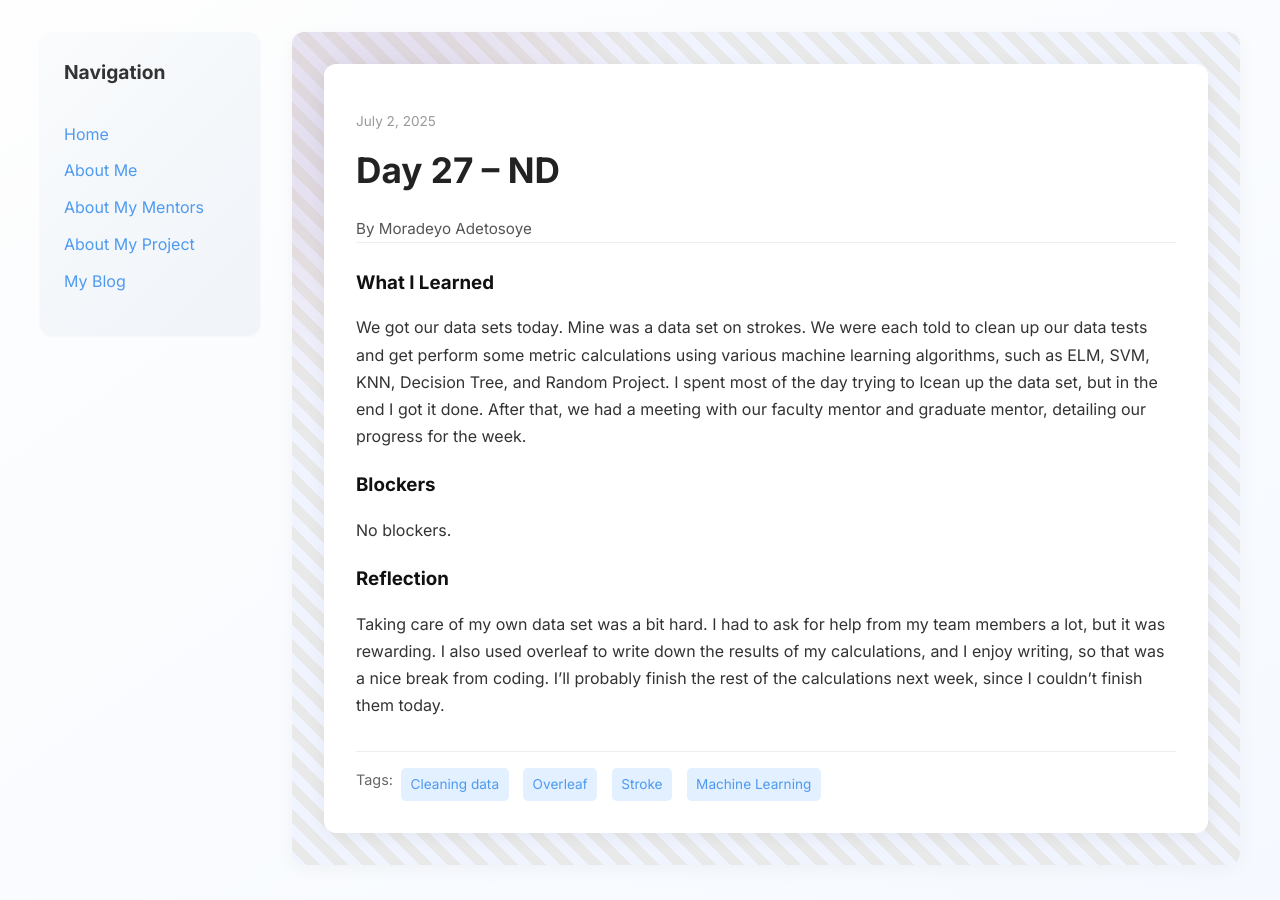
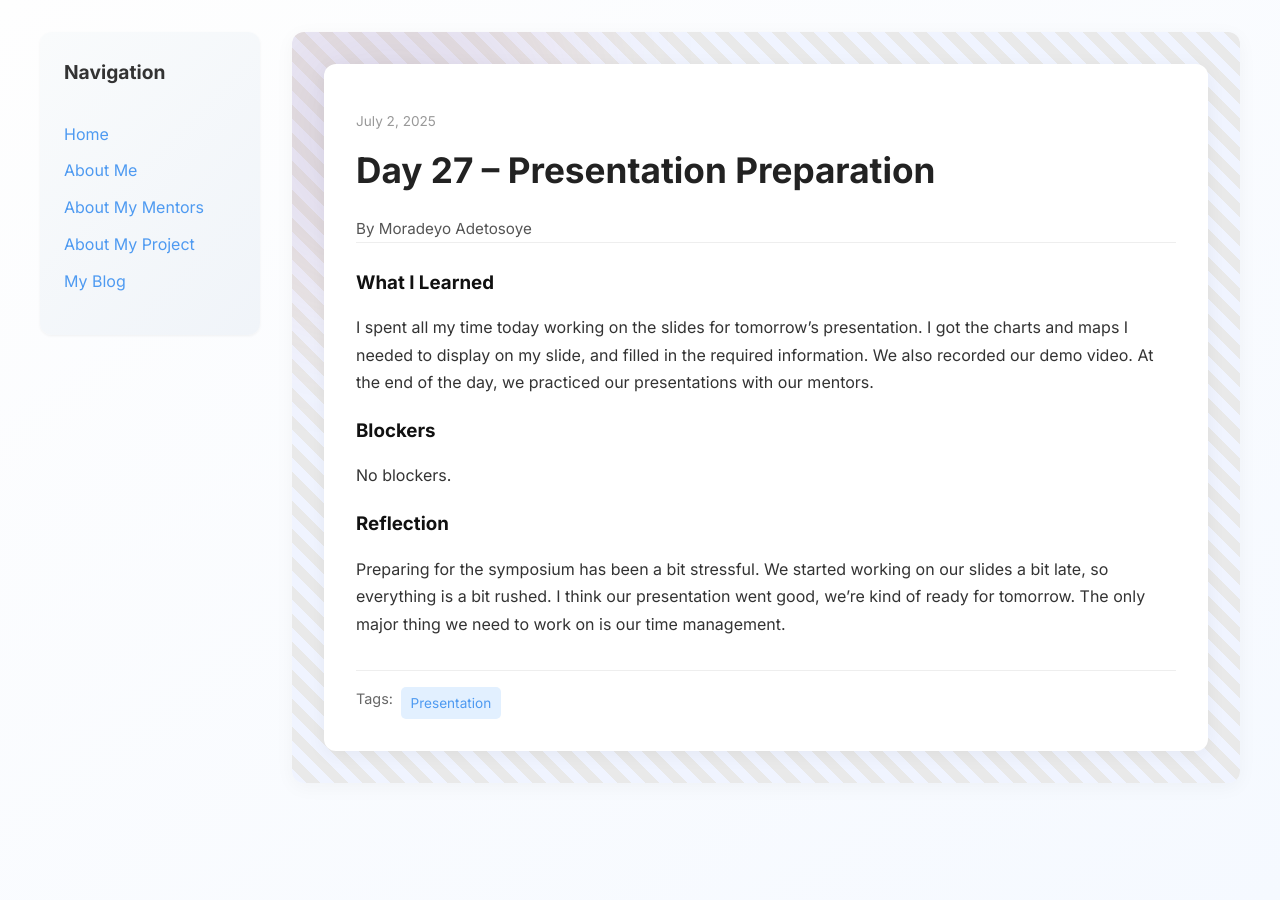
Before and after one commit to Deyo101/deyo101.github.io, a Jekyll site: the page built from _posts/2025-07-02-day-27.md, in a window 1280 px wide. Built offline with Jekyll 4.4.1, drawn with Linux system fonts in a browser that asks for light colours.

Commit message:
Update 2025-07-02-day-27.md

```diff
--- a/_posts/2025-07-02-day-27.md
+++ b/_posts/2025-07-02-day-27.md
@@ -1,17 +1,17 @@
 ---
 layout: post
-title: "Day 27 – ND"
+title: "Day 27 – Presentation Preparation"
 date: 2025-07-02
 author: Moradeyo Adetosoye
 permalink: /day27.html
-tags: ["Cleaning data", "Overleaf", "Stroke", "Machine Learning"]
+tags: ["Presentation"]
 
 what_i_learned: |
-  We got our data sets today. Mine was a data set on strokes. We were each told to clean up our data tests and get perform some metric calculations using various machine learning algorithms, such as ELM, SVM, KNN, Decision Tree, and Random Project. I spent most of the day trying to lcean up the data set, but in the end I got it done. After that, we had a meeting with our faculty mentor and graduate mentor, detailing our progress for the week.
+  I spent all my time today working on the slides for tomorrow's presentation. I got the charts and maps I needed to display on my slide, and filled in the required information. We also recorded our demo video. At the end of the day, we practiced our presentations with our mentors.
 
 blockers: |
   No blockers.
 
 reflection: |
-  Taking care of my own data set was a bit hard. I had to ask for help from my team members a lot, but it was rewarding. I also used overleaf to write down the results of my calculations, and I enjoy writing, so that was a nice break from coding. I'll probably finish the rest of the calculations next week, since I couldn't finish them today.
+  Preparing for the symposium has been a bit stressful. We started working on our slides a bit late, so everything is a bit rushed. I think our presentation went good, we're kind of ready for tomorrow. The only major thing we need to work on is our time management.
 ---
```
